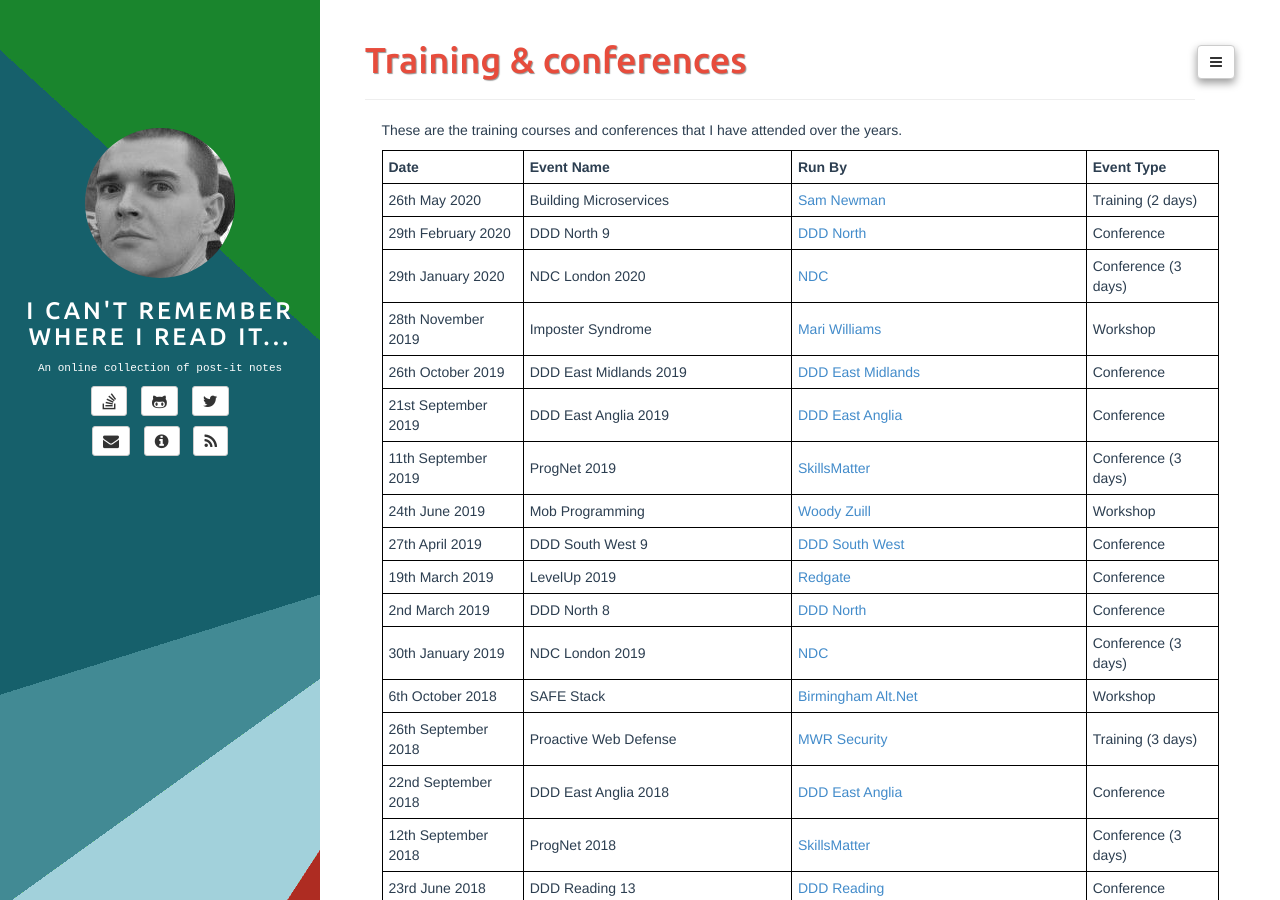
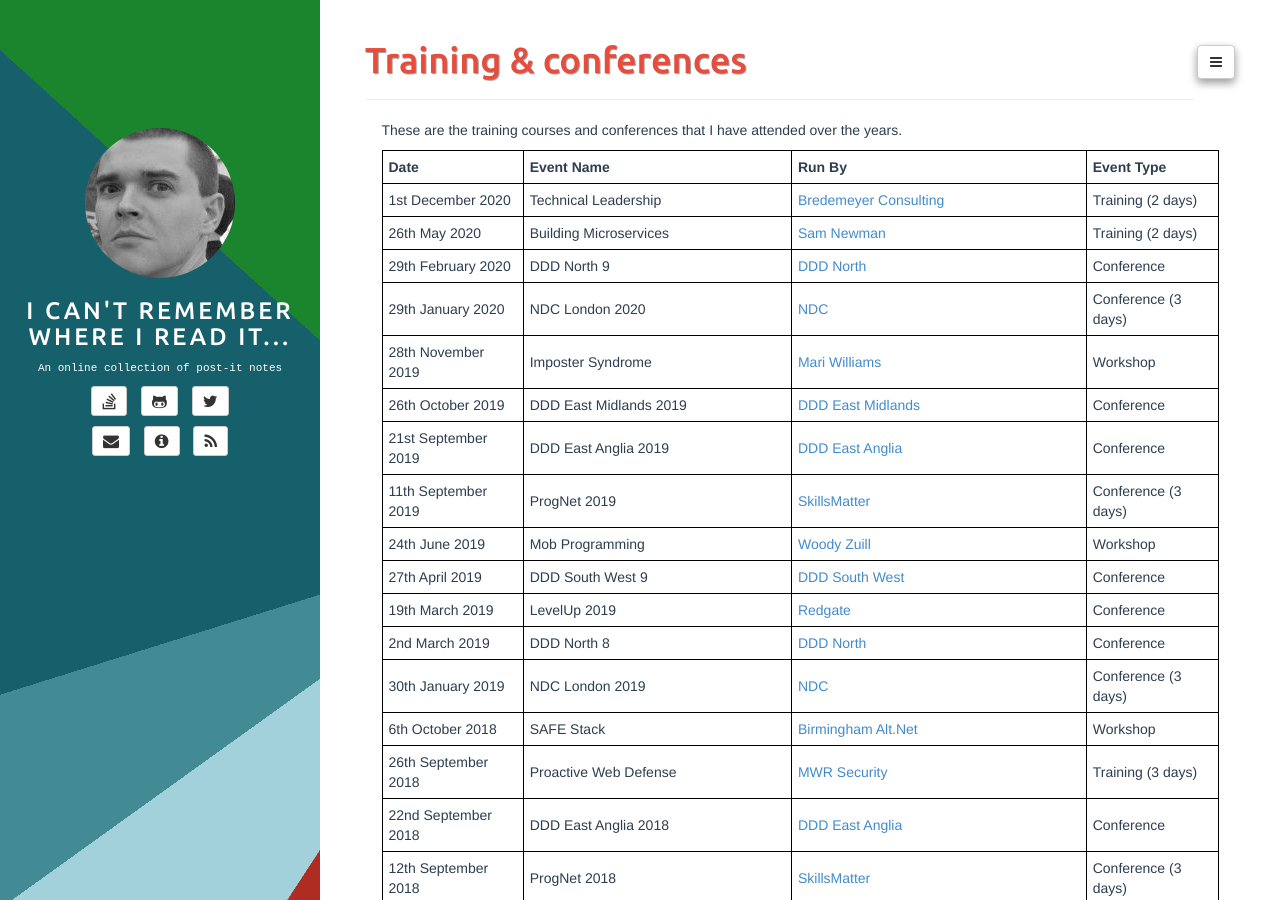
Before and after one commit to adrianbanks/adrianbanks.github.io, a Jekyll site: the page built from training.md, in a window 1280 px wide and 900 px high. Built offline with Jekyll 4.4.1, drawn with Linux system fonts in a browser that asks for light colours.

Commit message:
Add technical leadership training

```diff
--- a/training.md
+++ b/training.md
@@ -7,6 +7,7 @@ These are the training courses and conferences that I have attended over the yea
 
 | **Date**            | **Event Name**                                     | **Run By**                                               | **Event Type**      |
 | ------------------- | -------------------------------------------------- | -------------------------------------------------------- | ------------------- |
+| 1st December 2020   | Technical Leadership                               | [Bredemeyer Consulting][28]                              | Training (2 days)   |
 | 26th May 2020       | Building Microservices                             | [Sam Newman][27]                                         | Training (2 days)   |
 | 29th February 2020  | DDD North 9                                        | [DDD North][3]                                           | Conference          |
 | 29th January 2020   | NDC London 2020                                    | [NDC][9]                                                 | Conference (3 days) |
```
Also changed, not shown: other parts of training.md (+1 -0 lines).
